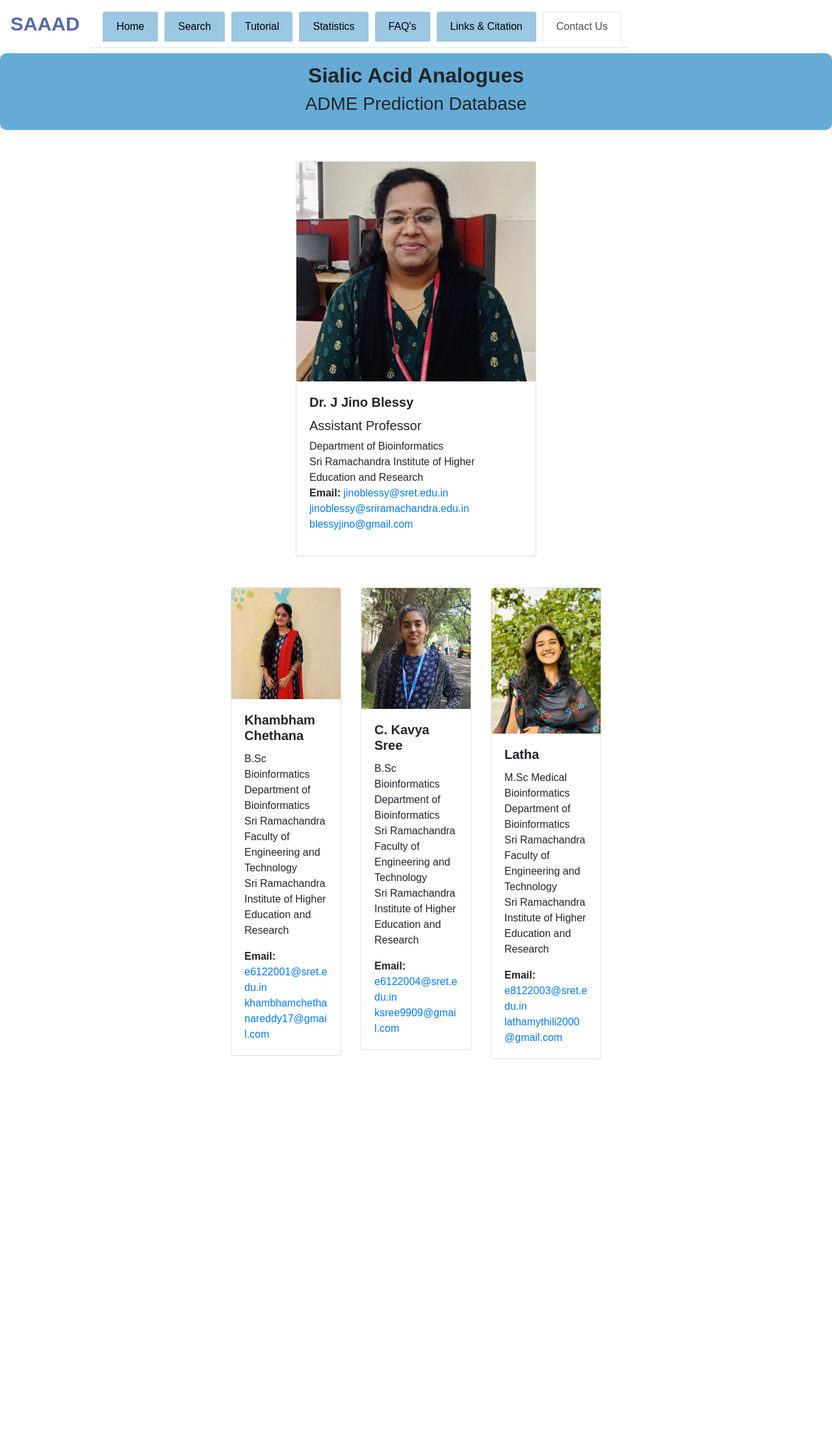
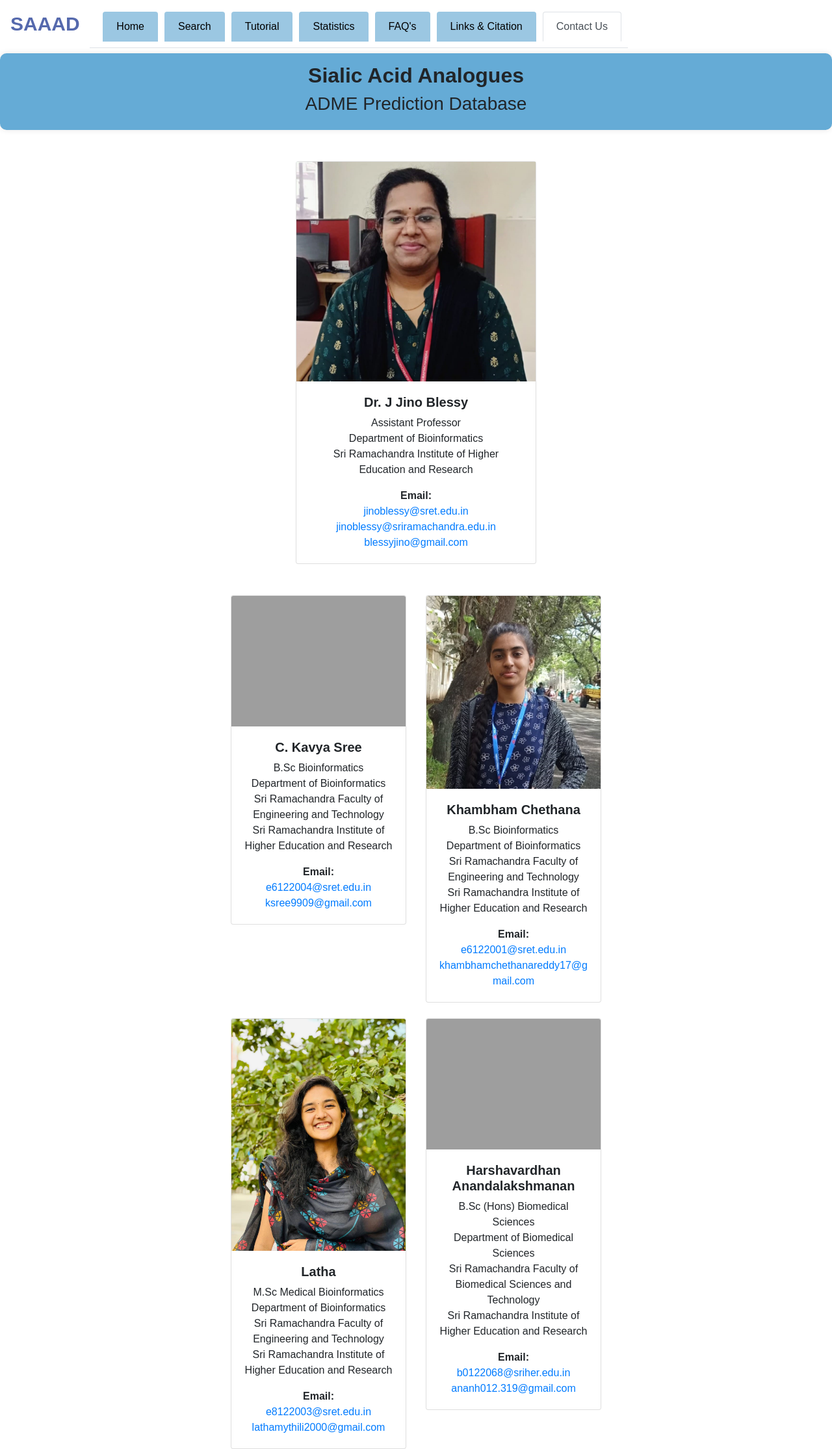
Before and after one commit to Harsha02042004/SAAAD, a Flask app: page / in a window 1280 px wide, after a click on "Contact Us". Shown: the whole page at 65% size. Before the commit the page ends 1630 px from the top, so only its background shows below. Run offline with Flask 3, Linux system fonts and the light colour scheme; parts of the project's set-up code (start-up, migrations or seed data) failed here and were passed over; some libraries are stand-ins or nearby versions; grey boxes are pictures that could not be loaded.

Commit message:
test.html

```diff
--- a/templates/test.html
+++ b/templates/test.html
@@ -540,68 +585,85 @@ textarea {
 
 <div class="tab-pane fade" id="Contact" role="tabpanel" aria-labelledby="Contact-tab">
     <div class="container mt-5">
-        <!-- First Image and Details -->
+
+        <!-- First Row: Large single image -->
         <div class="row justify-content-center mb-5">
-            <div class="col-md-8 d-flex justify-content-center">
-                <div class="card card-custom">
-                    <img src="{{ url_for('static', filename='images/image1.jpeg') }}" alt="Top Image" class="img-fluid">
+            <div class="col-md-8">
+                <div class="card card-custom text-center">
+                    <img src="{{ url_for('static', filename='images/image1.jpeg') }}" class="img-fluid" alt="Top Contact Image">
                     <div class="card-body">
-                        <h5 class="card-title"><b>Dr. J Jino Blessy</b></h5>
-                        <h5>Assistant Professor</h5>
-                        <p>Department of Bioinformatics <br> Sri Ramachandra Institute of Higher Education and Research<br>
-                            <b>Email: </b>
-                            <a href="mailto:jinoblessy@sret.edu.in">jinoblessy@sret.edu.in</a> <br>
+                        <h5><b>Dr. J Jino Blessy</b></h5>
+                        <p>Assistant Professor<br>Department of Bioinformatics<br>Sri Ramachandra Institute of Higher Education and Research</p>
+                        <b>Email:</b><br>
+                        <a href="mailto:jinoblessy@sret.edu.in">jinoblessy@sret.edu.in</a><br>
                         <a href="mailto:jinoblessy@sriramachandra.edu.in">jinoblessy@sriramachandra.edu.in</a><br>
                         <a href="mailto:blessyjino@gmail.com">blessyjino@gmail.com</a>
-                        </p>
                     </div>
                 </div>
             </div>
         </div>
 
-        <!-- 3 Images and Details Below -->
-        <div class="row justify-content-center">
-            <!-- First Image -->
-            <div class="col-sm-4 mb-4">
-                <div class="card card-custom">
-                    <img src="{{ url_for('static', filename='images/image2.jpeg') }}" class="card-img-top" alt="Image 1">
+
+<div class="row mb-4">
+    <div class="col-md-6">
+        <div class="card card-custom text-center">
+            <img src="{{ url_for('static', filename='images/image2.jpg') }}" class="card-img-top" alt="Contact 1">
             <div class="card-body">
-                        <h5 class="card-title"><b>Khambham Chethana</b></h5>
-                        <p>B.Sc Bioinformatics <br>Department of Bioinformatics <br>Sri Ramachandra Faculty of Engineering and Technology<br> Sri Ramachandra Institute of Higher Education and Research</p>
-                        <b>Email: </b><a href="mailto:e6122001@sret.edu.in">e6122001@sret.edu.in</a><br>
-                        <a href="mailto:khambhamchethanareddy17@gmail.com">khambhamchethanareddy17@gmail.com</a>
-                    </div>
-                </div>
-            </div>
-
-            <!-- Second Image -->
-            <div class="col-sm-4 mb-4">
-                <div class="card card-custom">
-                    <img src="{{ url_for('static', filename='images/image3.jpeg') }}" class="card-img-top" alt="Image 2">
-                    <div class="card-body">
-                        <h5 class="card-title"><b>C. Kavya Sree</b></h5>
-                        <p>B.Sc Bioinformatics <br>Department of Bioinformatics <br>Sri Ramachandra Faculty of Engineering and Technology <br> Sri Ramachandra Institute of Higher Education and Research</p>
-                        <b>Email: </b><a href="mailto:e6122004@sret.edu.in">e6122004@sret.edu.in</a><br>
+                <h5><b>C. Kavya Sree</b></h5>
+                <p>B.Sc Bioinformatics <br> Department of Bioinformatics<br> Sri Ramachandra Faculty of Engineering and Technology
+                <br> Sri Ramachandra Institute of Higher Education and Research</p>
+                <b>Email:</b><br>
+                <a href="mailto:e6122004@sret.edu.in">e6122004@sret.edu.in</a><br>
                 <a href="mailto:ksree9909@gmail.com">ksree9909@gmail.com</a>
             </div>
         </div>
     </div>
 
-            <!-- Third Image -->
-            <div class="col-sm-4 mb-4">
-                <div class="card card-custom">
-                    <img src="{{ url_for('static', filename='images/image4.jpeg') }}" class="card-img-top" alt="Image 3">
+    <div class="col-md-6">
+        <div class="card card-custom text-center">
+            <img src="{{ url_for('static', filename='images/image3.jpeg') }}" class="card-img-top" alt="Contact 2">
             <div class="card-body">
-                        <h5 class="card-title"><b>Latha</b></h5>
-                        <p>M.Sc Medical Bioinformatics <br> Department of Bioinformatics <br>Sri Ramachandra Faculty of Engineering and Technology <br> Sri Ramachandra Institute of Higher Education and Research</p>
-                        <b>Email: </b><a href="mailto:e8122003@sret.edu.in">e8122003@sret.edu.in</a><br>
+                <h5><b>Khambham Chethana</b></h5>
+                <p>B.Sc Bioinformatics <br> Department of Bioinformatics<br> Sri Ramachandra Faculty of Engineering and Technology
+                <br> Sri Ramachandra Institute of Higher Education and Research</p>
+                <b>Email:</b><br>
+                <a href="mailto:e6122001@sret.edu.in">e6122001@sret.edu.in</a><br>
+                <a href="mailto:khambhamchethanareddy17@gmail.com">khambhamchethanareddy17@gmail.com</a>
+            </div>
+        </div>
+    </div>
+</div>
+
+<div class="row mt-4">
+    <div class="col-md-6">
+        <div class="card card-custom text-center">
+            <img src="{{ url_for('static', filename='images/image4.jpeg') }}" class="card-img-top" alt="Contact 3">
+            <div class="card-body">
+                <h5><b>Latha</b></h5>
+                <p>M.Sc Medical Bioinformatics <br> Department of Bioinformatics<br> Sri Ramachandra Faculty of Engineering and Technology
+                <br> Sri Ramachandra Institute of Higher Education and Research</p>
+                <b>Email:</b><br>
+                <a href="mailto:e8122003@sret.edu.in">e8122003@sret.edu.in</a><br>
                 <a href="mailto:lathamythili2000@gmail.com">lathamythili2000@gmail.com</a>
             </div>
         </div>
     </div>
+
+    <div class="col-md-6">
+        <div class="card card-custom text-center">
+            <img src="{{ url_for('static', filename='images/image5.jpeg') }}" class="card-img-top" alt="Contact 4">
+            <div class="card-body">
+                <h5><b>Harshavardhan Anandalakshmanan</b></h5>
+                <p>B.Sc (Hons) Biomedical Sciences <br> Department of Biomedical Sciences  <br> Sri Ramachandra Faculty of Biomedical Sciences and Technology
+                <br>Sri Ramachandra Institute of Higher Education and Research </p>
+                <b>Email:</b><br>
+                <a href="b0122068@sriher.edu.in">b0122068@sriher.edu.in</a><br>
+                <a href="mailto:ananh012.319@gmail.com">ananh012.319@gmail.com</a><br>
             </div>
         </div>
     </div>
+
+
 
     <script>
         // JavaScript for search functionality
@@ -653,7 +715,7 @@ textarea {
             results.forEach(result => {
                 const resultDiv = document.createElement('div');
                 resultDiv.classList.add('result');
-                resultDiv.innerHTML = `<h3>${result['Sialic acid analogues']}${result['Image'] ? `<img src="${result['Image']}" alt="${result['Sialic acid analogues']} image" class="compund_name">` : ''}</h3><p><strong>SMILES:</strong> ${result['SMILES']}</p><p><strong>Formula:</strong> ${result['Formula']}</p><p><strong>Molecular Weight:</strong> ${result['Molecular weight/g/mol']}</p><p><strong>Num. H-bond Acceptors:</strong> ${result['Num. H-bond acceptors']}</p><p><strong>Num. H-bond Donors:</strong> ${result['Num. H-bond donors']}</p><p><strong>Log Po/w (iLOGP):</strong> ${result['Log Po/w (iLOGP)']}</p><p><strong>Log Po/w (XLOGP3):</strong> ${result['Log Po/w (XLOGP3']}</p><p><strong>Log Po/w (WLOGP):</strong> ${result['Log Po/w (WLOGP)']}</p><p><strong>Log Po/w (MLOGP):</strong> ${result['Log Po/w (MLOGP)']}</p><p><strong>Log Po/w (SILICOS-IT):</strong> ${result['Log Po/w (SILICOS-IT)']}</p><p><strong>Consensus Log Po/w:</strong> ${result['Consensus Log Po/w']}</p><a href="/download/${result['Sialic acid analogues']}.mol" download>Download .mol file</a>`;
+                resultDiv.innerHTML = `<h3>${result['Sialic acid analogues']}${result['Image'] ? <img src="${result['Image']}" alt="${result['Sialic acid analogues']} image" class="compund_name"> : ''}</h3><p><strong>SMILES:</strong> ${result['SMILES']}</p><p><strong>Formula:</strong> ${result['Formula']}</p><p><strong>Molecular Weight:</strong> ${result['Molecular weight/g/mol']}</p><p><strong>Num. H-bond Acceptors:</strong> ${result['Num. H-bond acceptors']}</p><p><strong>Num. H-bond Donors:</strong> ${result['Num. H-bond donors']}</p><p><strong>Log Po/w (iLOGP):</strong> ${result['Log Po/w (iLOGP)']}</p><p><strong>Log Po/w (XLOGP3):</strong> ${result['Log Po/w (XLOGP3']}</p><p><strong>Log Po/w (WLOGP):</strong> ${result['Log Po/w (WLOGP)']}</p><p><strong>Log Po/w (MLOGP):</strong> ${result['Log Po/w (MLOGP)']}</p><p><strong>Log Po/w (SILICOS-IT):</strong> ${result['Log Po/w (SILICOS-IT)']}</p><p><strong>Consensus Log Po/w:</strong> ${result['Consensus Log Po/w']}</p><a href="/download/${result['Sialic acid analogues']}.mol" download>Download .mol file</a>`;
                 resultsContainer.appendChild(resultDiv);
             });
         }
@@ -686,11 +748,11 @@ textarea {
                             data.results.forEach(result => {
                                 var div = document.createElement('div');
                                 div.classList.add('result');
-                                div.innerHTML = `<h3>${result['Sialic acid analogues']}</h3><p><strong>SMILES:</strong> ${result['SMILES']}</p><p><strong>Formula:</strong> ${result['Formula']}</p><p><strong>Molecular Weight:</strong> ${result['Molecular weight/g/mol']}</p><p><strong>Num. H-bond Acceptors:</strong> ${result['Num. H-bond acceptors']}</p><p><strong>Num. H-bond Donors:</strong> ${result['Num. H-bond donors']}</p><p><strong>Log Po/w (iLOGP):</strong> ${result['Log Po/w (iLOGP)']}</p><p><strong>Log Po/w (XLOGP3):</strong> ${result['Log Po/w (XLOGP3']}</p><p><strong>Log Po/w (WLOGP):</strong> ${result['Log Po/w (WLOGP)']}</p><p><strong>Log Po/w (MLOGP):</strong> ${result['Log Po/w (MLOGP)']}</p><p><strong>Log Po/w (SILICOS-IT):</strong> ${result['Log Po/w (SILICOS-IT)']}</p><p><strong>Consensus Log Po/w:</strong> ${result['Consensus Log Po/w']}</p><a href="/download/${result['Sialic acid analogues']}.mol" class="download-btn">Download .mol file</a>`;
+                                div.innerHTML = <h3>${result['Sialic acid analogues']}</h3><p><strong>SMILES:</strong> ${result['SMILES']}</p><p><strong>Formula:</strong> ${result['Formula']}</p><p><strong>Molecular Weight:</strong> ${result['Molecular weight/g/mol']}</p><p><strong>Num. H-bond Acceptors:</strong> ${result['Num. H-bond acceptors']}</p><p><strong>Num. H-bond Donors:</strong> ${result['Num. H-bond donors']}</p><p><strong>Log Po/w (iLOGP):</strong> ${result['Log Po/w (iLOGP)']}</p><p><strong>Log Po/w (XLOGP3):</strong> ${result['Log Po/w (XLOGP3']}</p><p><strong>Log Po/w (WLOGP):</strong> ${result['Log Po/w (WLOGP)']}</p><p><strong>Log Po/w (MLOGP):</strong> ${result['Log Po/w (MLOGP)']}</p><p><strong>Log Po/w (SILICOS-IT):</strong> ${result['Log Po/w (SILICOS-IT)']}</p><p><strong>Consensus Log Po/w:</strong> ${result['Consensus Log Po/w']}</p><a href="/download/${result['Sialic acid analogues']}.mol" class="download-btn">Download .mol file</a>;
 								resultContainer.appendChild(div);
                             });
                         } else {
-                            resultContainer.innerHTML = `<p>No results found.</p>`;
+                            resultContainer.innerHTML = <p>No results found.</p>;
                         }
                     });
             }
```
Also changed, not shown: other parts of templates/test.html (+45 -0 lines). Lines whose indentation alone changed are shown as unchanged.
